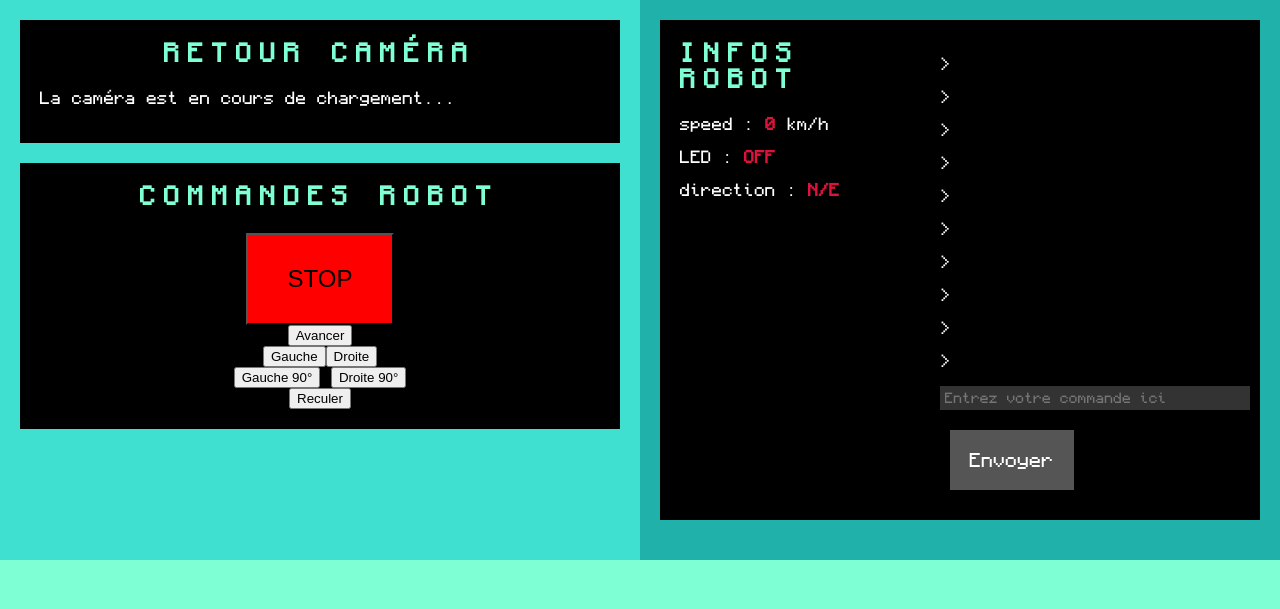
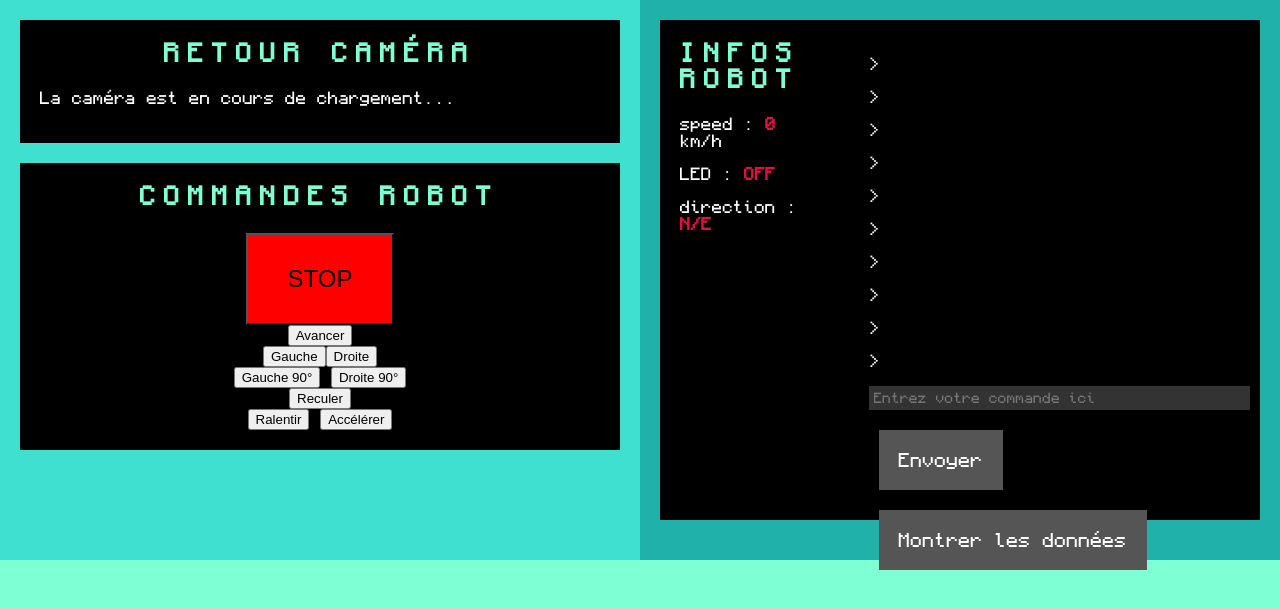
Before and after one commit to GabinJOBERTROLLIN/Robot_Sem823, a PHP site: page / in a window 1280 px wide. Shown: the part 160-769 px from the top of the page. Run offline with PHP 8.4, Linux system fonts and the light colour scheme.

Commit message:
New buttons + 1st ajax try

```diff
--- a/html/index.php
+++ b/html/index.php
@@ -40,6 +40,12 @@
 					if(isset($_POST['droite 90°'])) {
 						ecrire($file,"e");
 					}
+					if(isset($_POST['accélérer'])) {
+						ecrire($file,"r");
+					}
+					if(isset($_POST['ralentir'])) {
+						ecrire($file,"f");
+					}
 				?>
 			</div>
 			<div class="blackbox" id="commandes-boutons">
@@ -58,14 +64,10 @@
 						<input type="submit" value="Droite 90°" name="droite 90°" id="droite 90°">
 					</div>
 					<input type="submit" value="Reculer" name="reculer" id="reculer">
-						<!-- <button id="stop">STOP</button>
+					<div id="div-boutons-vitesse">
+						<input type="submit" value="Ralentir" name="ralentir" id="ralentir">
+						<input type="submit" value="Accélérer" name="accélérer" id="accélérer">
 					</div>
-					<button id="avancer">Avancer tout droit</button>
-					<div id="div-boutons">
-						<button id="gauche">Tourner à gauche</button>
-						<button id="droite">Tourner à droite</button>
-					</div>
-					<button id="reculer">Reculer</button> -->
 				</form>
 			</div>
 		</div>
@@ -95,9 +97,25 @@
 				<div>
 					<input type="text" id="commande-texte" placeholder="Entrez votre commande ici">
 					<button id="envoyer">Envoyer</button>
+					<button type="button" onclick="updateData()">Montrer les données</button>
 				</div>
 			</div>
 		</div>
 	</main>
+
+	<script>
+		function updateData() {
+			var xhttp = new XMLHttpRequest();
+			xhttp.onreadystatechange = function() {
+				if (this.readyState == 4 && this.status == 200) {
+					document.getElementById("vitesse").innerHTML = this.responseText;
+					setTimeout(function(){updateData();}, 1000)
+				}
+			};
+			xhttp.open("GET", "vitesse.txt", true);
+			xhttp.send();
+		}
+	</script>
+
 </body>
 </html>
```
Also changed, not shown: html/Scripts.php (indentation only).
